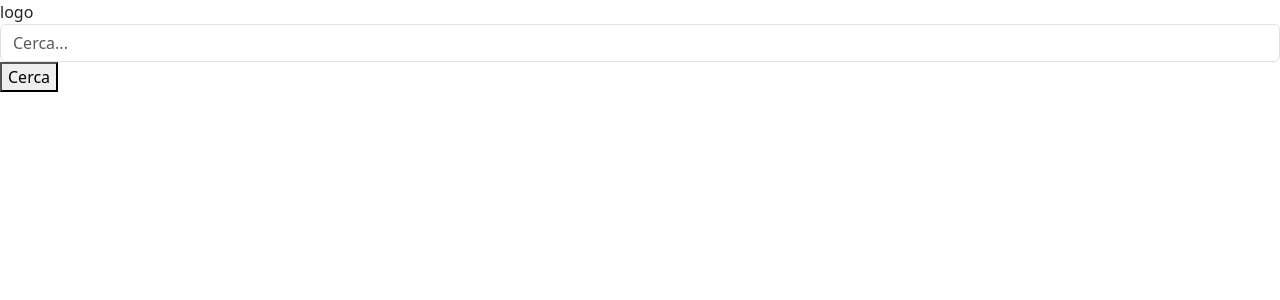
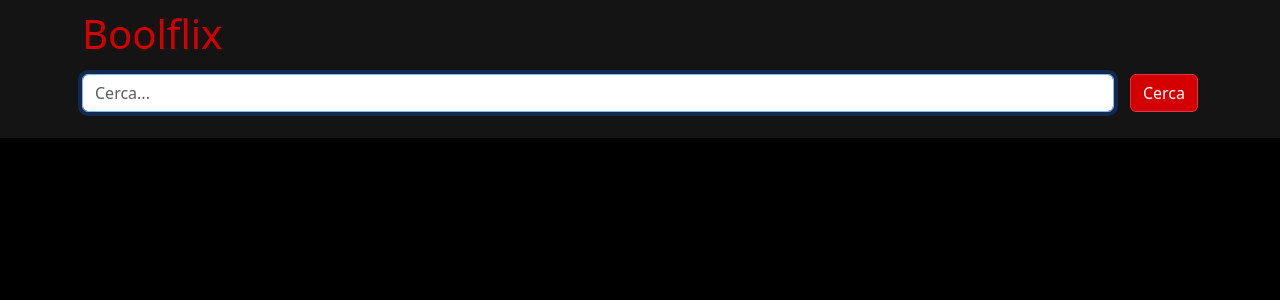
Before and after one commit to FrancescoM95/vite-boolflix, a Vue app: page / in a window 1280 px wide. Shown: the top 300 px of the page. Built offline with nearby package versions, Linux system fonts and the light colour scheme.

Commit message:
milestone 1

```diff
--- a/src/App.vue
+++ b/src/App.vue
@@ -14,4 +14,8 @@ export default {
 
 <style lang="scss">
 @use './assets/scss/style.scss' as *;
+
+body {
+  background-color: #000;
+}
 </style>
--- a/src/components/AppHeader.vue
+++ b/src/components/AppHeader.vue
@@ -8,9 +8,20 @@ export default {
 
 <template>
     <header>
-        <div>logo</div>
-        <AppForm />
+        <div class="container">
+            <h1>Boolflix</h1>
+            <AppForm />
+        </div>
     </header>
 </template>
 
-<style lang="scss"></style>
+<style lang="scss">
+header {
+    background-color: #141414;
+    padding: 10px 0;
+}
+
+h1 {
+    color: #D40000;
+}
+</style>
--- a/src/components/AppMain.vue
+++ b/src/components/AppMain.vue
@@ -1,9 +1,34 @@
 <script>
+import { store } from '../components/data/store';
 export default {
-    name: 'AppMain'
+    name: 'AppMain',
+    data: () => ({
+
+    }),
+    computed: {
+        movies() {
+            return store.movies
+        }
+    }
 }
 </script>
 
-<template></template>
+<template>
+    <main>
+        <section class="container">
+            <div v-for="movie in movies" :key="movie.title">
+                <h3>{{ movie.title }}</h3>
+                <p>Titolo Originale: {{ movie.original_title }}</p>
+                <p>Lingua: {{ movie.original_language }}</p>
+                <p>Voto: {{ movie.vote_average }}</p>
+                <hr>
+            </div>
+        </section>
+    </main>
+</template>
 
-<style lang="scss"></style>
+<style lang="scss">
+main {
+    color: #fff;
+}
+</style>
--- a/src/components/Form/AppForm.vue
+++ b/src/components/Form/AppForm.vue
@@ -1,14 +1,13 @@
 <script>
 import axios from 'axios';
-import FormImput from './FormImput.vue';
+import { store } from '../data/store'
+import FormImput from '../Form/FormImput.vue'
 export default {
     name: 'AppForm',
     data: () => ({
         currentValue: '',
         baseUriMovie: 'https://api.themoviedb.org/3/search/movie?query=',
         api_keys: '&language=it-IT&api_key=affd5dce05723e00eba8a879024625c8',
-        movies: [],
-
     }),
     components: { FormImput },
     methods: {
@@ -17,7 +16,7 @@ export default {
         },
         sendForm() {
             axios.get(this.currentURL).then(res => {
-                this.movies = res.data.results;
+                store.movies = res.data.results;
                 console.log(this.filteredMovies)
             })
         }
@@ -27,7 +26,7 @@ export default {
             return this.baseUriMovie + this.currentValue + this.api_keys
         },
         filteredMovies() {
-            return this.movies.map(movie => {
+            return store.movies.map(movie => {
                 return {
                     "title": movie.title,
                     "original title": movie.original_title,
@@ -41,10 +40,15 @@ export default {
 </script>
 
 <template>
-    <form @submit.prevent="sendForm">
+    <form @submit.prevent="sendForm" class="d-flex gap-3 my-3">
         <FormImput @value-change="readValue" />
-        <button>Cerca</button>
+        <button class="btn btn-outline-danger button">Cerca</button>
     </form>
 </template>
 
-<style lang="scss"></style>
+<style lang="scss">
+.button {
+    background-color: #D40000;
+    color: #fff;
+}
+</style>
--- a/src/components/Form/FormImput.vue
+++ b/src/components/Form/FormImput.vue
@@ -1,6 +1,6 @@
 <script>
 export default {
-    name: 'FormImput',
+    name: 'FormInput',
     data: () => ({
         currentValue: ''
     }),
@@ -10,7 +10,11 @@ export default {
 
 <template>
     <input type="text" class="form-control" placeholder="Cerca..." v-model.trim="currentValue"
-        @keyup="$emit('value-change', currentValue)">
+        @keyup="$emit('value-change', currentValue)" autofocus>
 </template>
 
-<style lang="scss"></style>
+<style lang="scss">
+input {
+    width: 30%;
+}
+</style>
--- /dev/null
+++ b/src/components/data/store.js
@@ -0,0 +1,6 @@
+import { reactive } from 'vue';
+
+export const store = reactive({
+    movies: [],
+    tvSeries: []
+})
```
